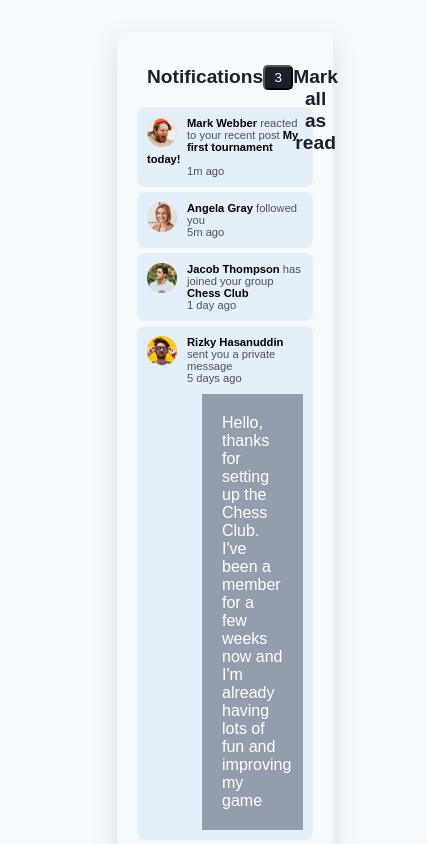
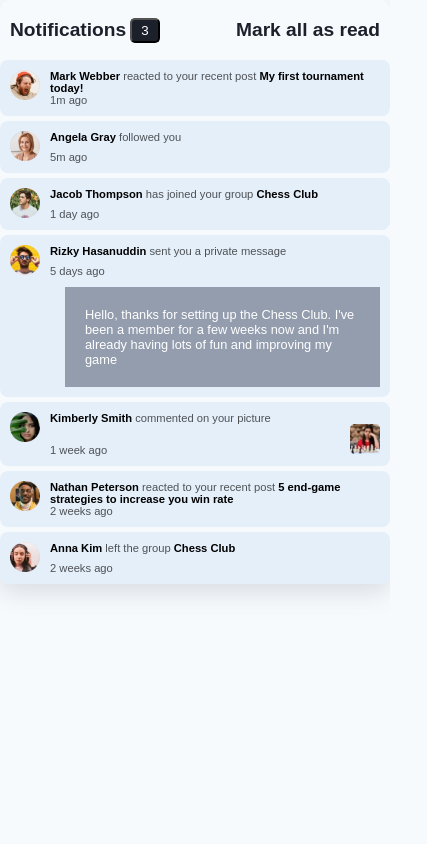
Before and after one commit to svandu/notification-page, a React (Vite) app: page / in a window 390 px wide. Shown: the top 844 px of the page, 427 px wide, since content can reach past the window. Built offline with nearby package versions, Linux system fonts and the light colour scheme.

Commit message:
responsive added

```diff
--- a/src/App.css
+++ b/src/App.css
@@ -123,7 +123,17 @@
 }
 
 @media (max-width: 900px) {
-    .notification-msg {
+    .main-container {
+        margin: 0;
+        padding: 0;
+        width: 100%;
+    }
+    .notification-msg, .unread-msg {
         font-size: 0.7rem;
     }
+
+    .private-msg {
+        font-size: 0.8rem;
+    }
+
 }
```
